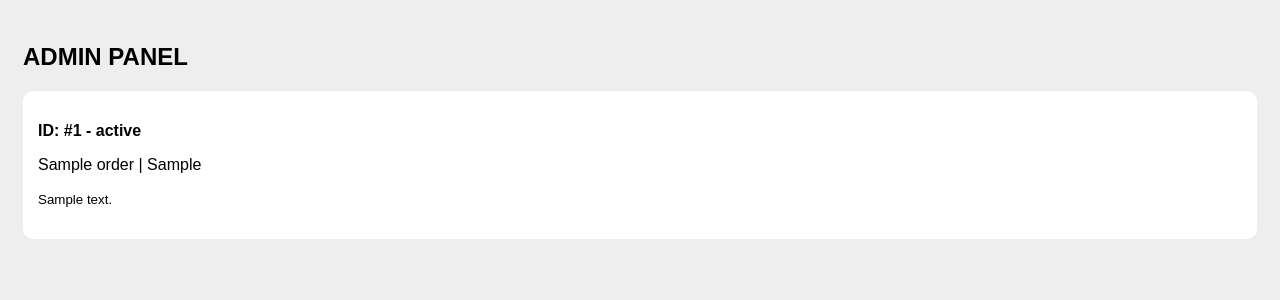
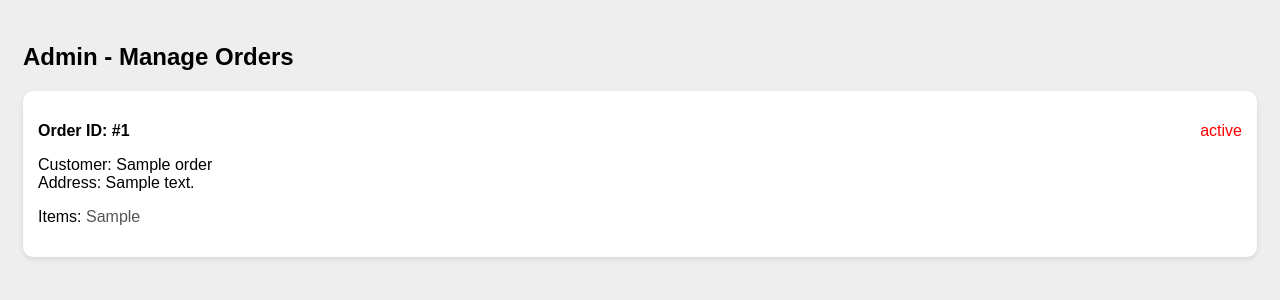
Before and after one commit to roppar22-art/my-drink-shop, a Flask app: page /admin?pw=1234 in a window 1280 px wide. Shown: the top 300 px of the page. Run offline with Flask 3, Linux system fonts and the light colour scheme; tables that the repository leaves empty hold one stand-in row (values such as "Sample post").

Commit message:
Update admin panel title and styling

```diff
--- a/templates/admin.html
+++ b/templates/admin.html
@@ -2,20 +2,21 @@
 <html>
 <head>
     <meta name="viewport" content="width=device-width, initial-scale=1.0">
-    <title>Admin</title>
+    <title>Admin Panel</title>
     <style>
-        body { font-family: sans-serif; padding: 15px; background: #eee; }
-        .box { background: white; padding: 15px; border-radius: 10px; margin-bottom: 15px; }
-        .btn { padding: 8px 15px; border-radius: 5px; text-decoration: none; color: white; font-weight: bold; margin-right: 5px; font-size: 0.8rem; }
+        body { font-family: sans-serif; background: #eee; padding: 15px; }
+        .box { background: white; padding: 15px; border-radius: 10px; margin-bottom: 15px; box-shadow: 0 2px 5px rgba(0,0,0,0.1); }
+        .btn { padding: 10px 15px; border: none; border-radius: 5px; color: white; font-weight: bold; cursor: pointer; text-decoration: none; margin-right: 10px; font-size: 0.8rem; }
     </style>
 </head>
 <body>
-    <h2>ADMIN PANEL</h2>
+    <h2>Admin - Manage Orders</h2>
     {% for o in orders %}
     <div class="box">
-        <p><b>ID: #{{ o[0] }} - {{ o[4] }}</b></p>
-        <p>{{ o[1] }} | {{ o[3] }}</p>
-        <p><small>{{ o[2] }}</small></p>
+        <p><b>Order ID: #{{ o[0] }}</b> <span style="float:right; color:red;">{{ o[4] }}</span></p>
+        <p>Customer: {{ o[1] }}<br>Address: {{ o[2] }}</p>
+        <p>Items: <span style="color:#555;">{{ o[3] }}</span></p>
+
         {% if o[4] == 'Pending' %}
         <a href="/update_status/{{ o[0] }}/Confirmed?pw={{ pw }}" class="btn" style="background:green;">CONFIRM</a>
         <a href="/update_status/{{ o[0] }}/Cancelled?pw={{ pw }}" class="btn" style="background:red;">CANCEL</a>
```
